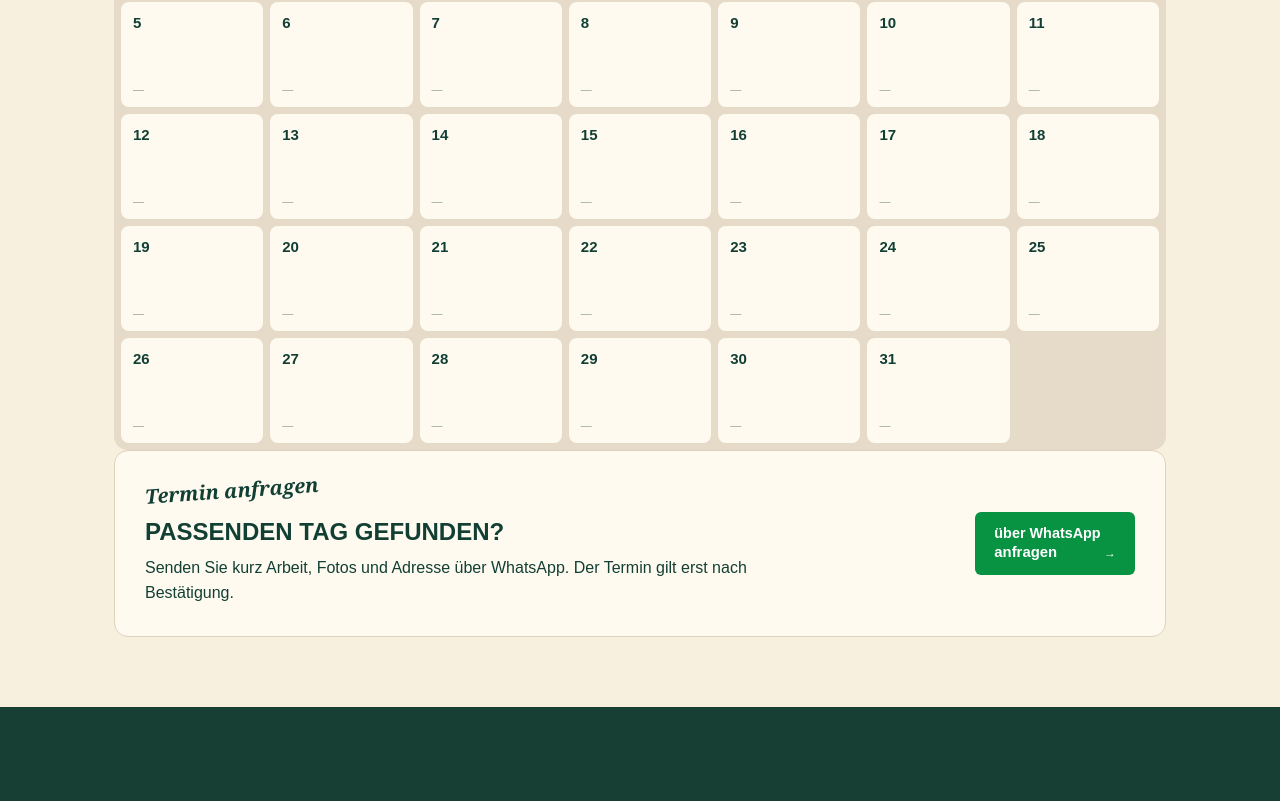
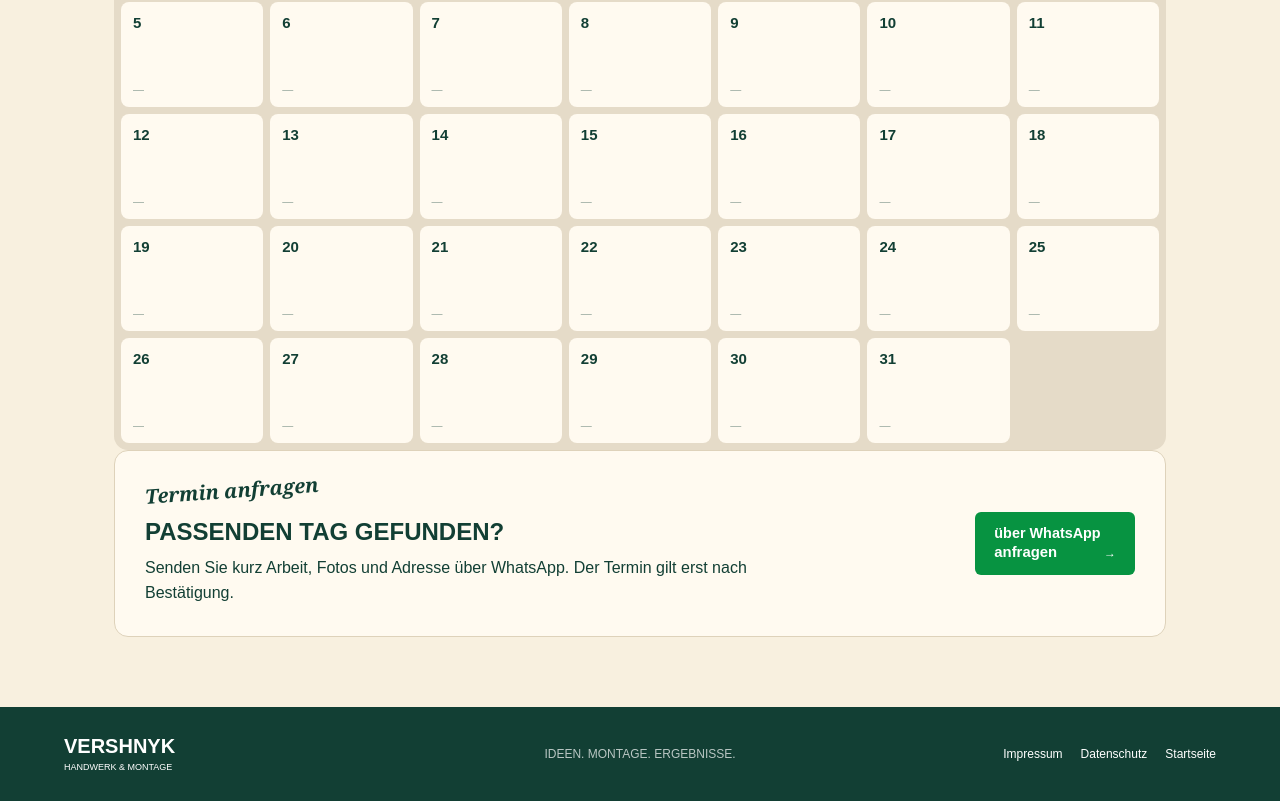
Before and after one commit to ch-ua/vershnyk-com, a Next.js app: page /kalender in a window 1280 px wide. Shown: the part 718-1519 px from the top of the page. Before the commit the page ends 1425 px from the top, so only its background shows below. Built offline with nearby package versions, Linux system fonts and the light colour scheme; no server answers.

Commit message:
Fix missing footer on calendar page using standard legal footer

```diff
--- a/src/app/kalender/page.tsx
+++ b/src/app/kalender/page.tsx
@@ -31,5 +31,6 @@ export default function Kalender(){
 
    <div className="calendarCta"><div><p className="hand">Termin anfragen</p><h2>PASSENDEN TAG GEFUNDEN?</h2><p>Senden Sie kurz Arbeit, Fotos und Adresse über WhatsApp. Der Termin gilt erst nach Bestätigung.</p></div><a className="heroWa calendarWa" href={site.whatsapp}><span>über WhatsApp<br/><small>anfragen</small></span> →</a></div>
   </section>
+  <footer className="detailFooter"><div><strong>VERSHNYK</strong><small>HANDWERK & MONTAGE</small></div><p>IDEEN. MONTAGE. ERGEBNISSE.</p><nav><a href="/impressum">Impressum</a><a href="/datenschutz">Datenschutz</a><a href="/">Startseite</a></nav></footer>
  </main>
 }
```
